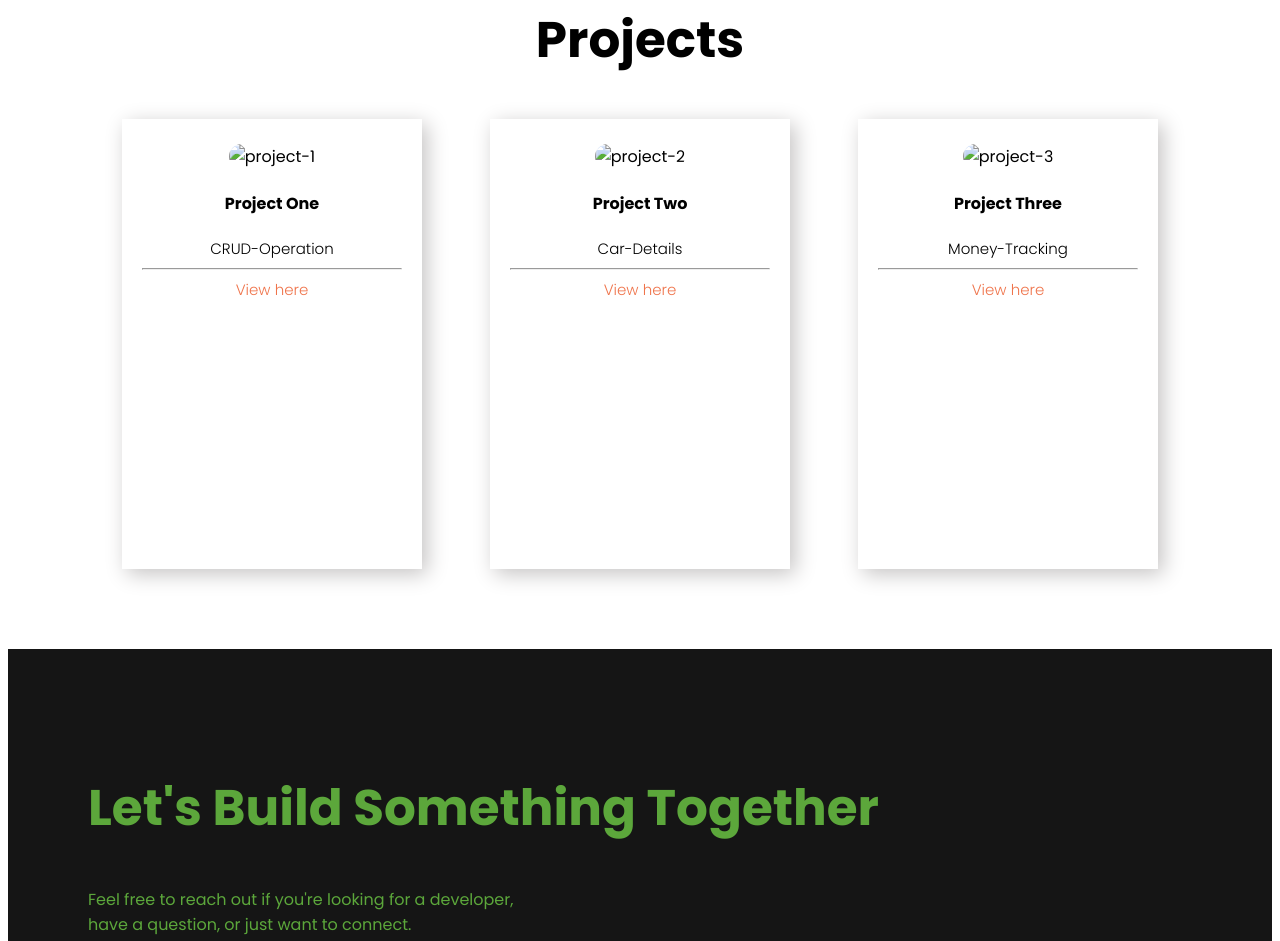
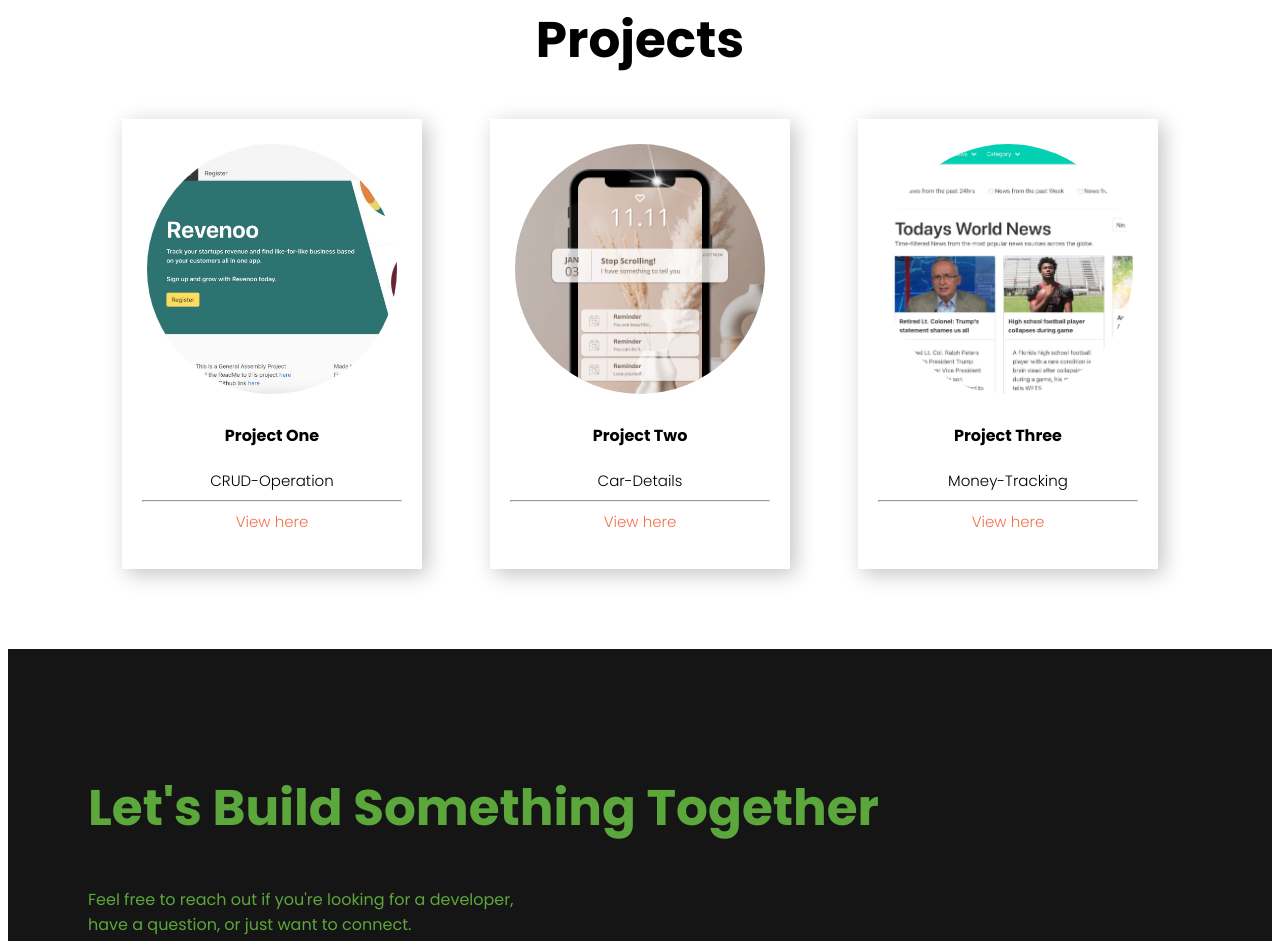
Before and after one commit to RAMANAGOUDA77777/My__Portfolio, a plain HTML site: page index.html in a window 1280 px wide. Shown: the part 2117-3058 px from the top of the page. Drawn offline with nearby package versions, Linux system fonts and the light colour scheme; the site is published under a folder, as on GitHub Pages, so addresses that start at the root find nothing; a web font is replaced by a local one.

Commit message:
Update index.html

```diff
--- a/index.html
+++ b/index.html
@@ -81,21 +81,21 @@
         <h2>Projects</h2>
         <div class="project-container">
             <div class="project-card">
-                <img class="project-image" src="../img/Project4.jpg" alt="project-1">
+                <img class="project-image" src="./img/Project4.jpg" alt="project-1">
                 <h4>Project One</h4>
                 <p  class="subtext">CRUD-Operation</p>
                 <hr>
                 <p class="subtext"><a class="project-link" href="https://github.com/RAMANAGOUDA77777/CRUD-Operation-Project.git">View here</a></p>
             </div>
             <div class="project-card">
-                <img class="project-image" src="/img/project-2.png" alt="project-2">
+                <img class="project-image" src="./img/project-2.png" alt="project-2">
                 <h4>Project Two</h4>
                 <p class="subtext">Car-Details</p>
                 <hr>
                 <p class="subtext"><a class="project-link" href="https://github.com/RAMANAGOUDA77777/Car-Details.git">View here</a></p>
             </div>
             <div class="project-card">
-                <img class="project-image" src="../img/project1.jpg" alt="project-3">
+                <img class="project-image" src="./img/project1.jpg" alt="project-3">
                 <h4>Project Three</h4>
                 <p class="subtext">Money-Tracking</p>
                 <hr>
```
